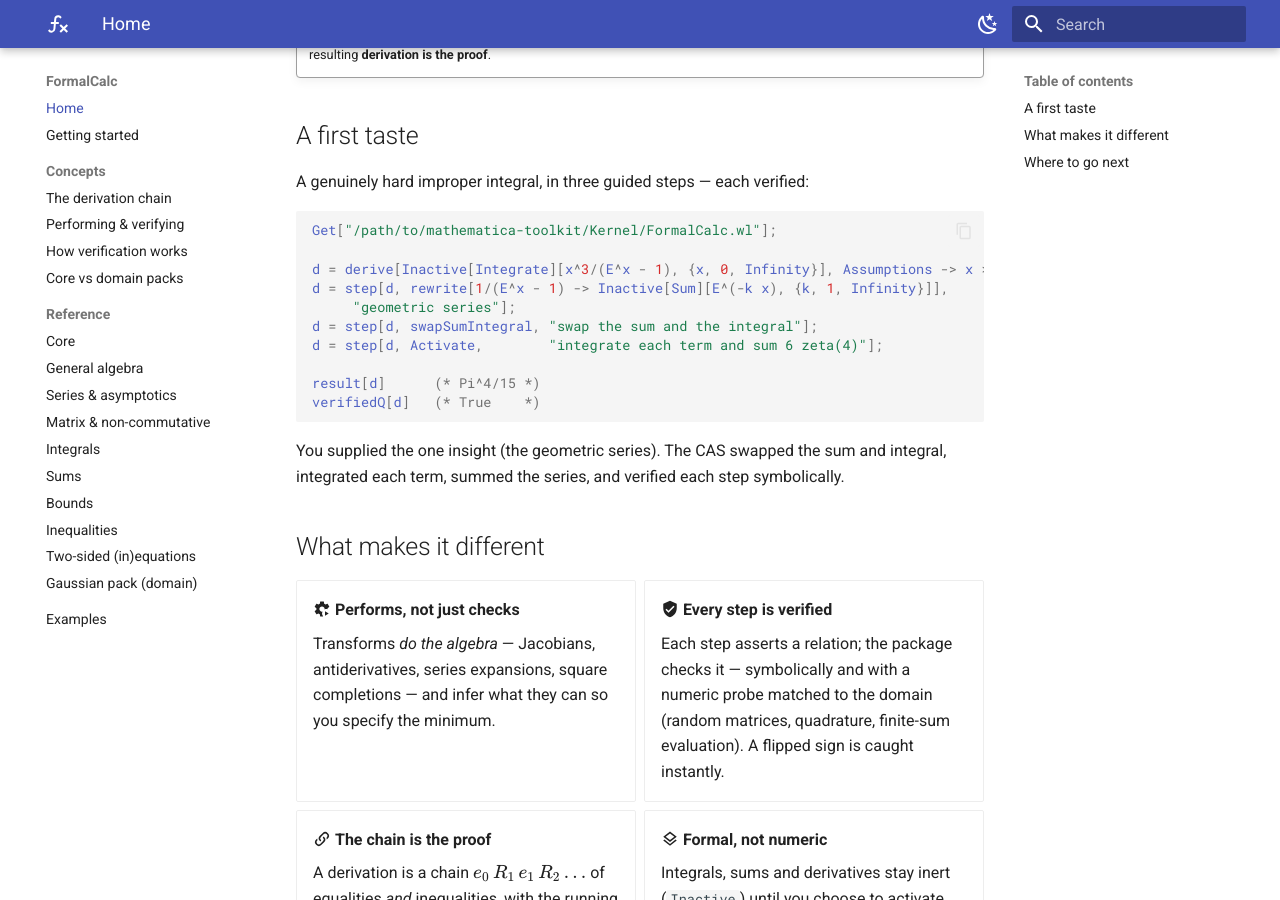
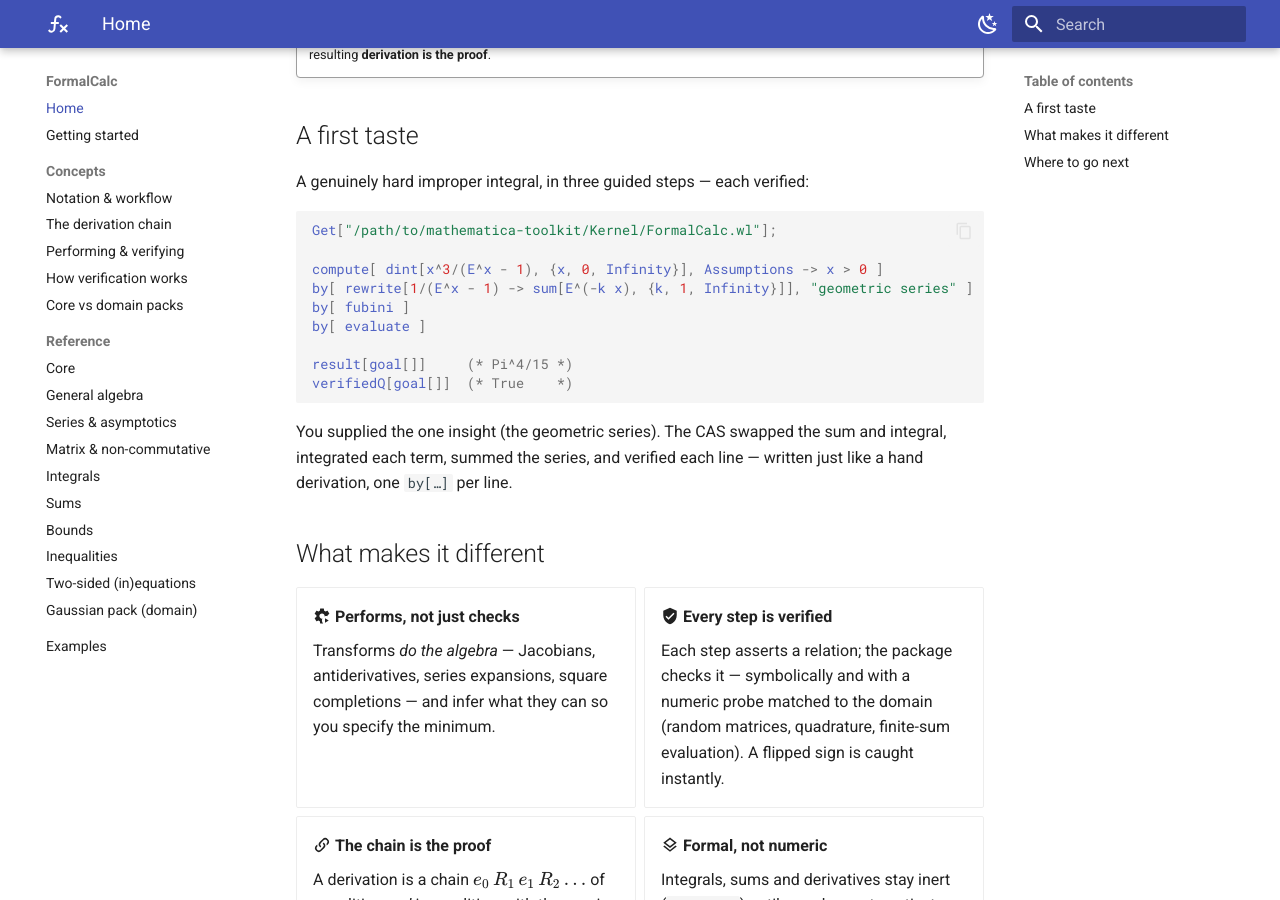
Before and after one commit to ievlevpn/calculemus, an MkDocs documentation site: the page built from docs/index.md, in a window 1280 px wide and 900 px high, scrolled down 395 px. Built offline with MkDocs 1.6.1 and Material for MkDocs 9.7.7, drawn with Linux system fonts in a browser that asks for light colours.

Commit message:
docs: Notation & workflow page; use tactic mode + dint/sum in examples
Add concepts/notation.md (tactic mode compute/by/undo, verbs table, dint/iint/sum
constructors, >op> operator, functional vs tactic). Update the home-page taste and
the examples zeta computation to tactic mode + dint/sum. Builds clean --strict.

Co-Authored-By: Claude Opus 4.8 (1M context) <noreply@anthropic.com>

````diff
--- a/docs/index.md
+++ b/docs/index.md
@@ -20,19 +20,18 @@ A genuinely hard improper integral, in three guided steps — each verified:
 ```mathematica
 Get["/path/to/mathematica-toolkit/Kernel/FormalCalc.wl"];
 
-d = derive[Inactive[Integrate][x^3/(E^x - 1), {x, 0, Infinity}], Assumptions -> x > 0];
-d = step[d, rewrite[1/(E^x - 1) -> Inactive[Sum][E^(-k x), {k, 1, Infinity}]],
-     "geometric series"];
-d = step[d, swapSumIntegral, "swap the sum and the integral"];
-d = step[d, Activate,        "integrate each term and sum 6 zeta(4)"];
+compute[ dint[x^3/(E^x - 1), {x, 0, Infinity}], Assumptions -> x > 0 ]
+by[ rewrite[1/(E^x - 1) -> sum[E^(-k x), {k, 1, Infinity}]], "geometric series" ]
+by[ fubini ]
+by[ evaluate ]
 
-result[d]      (* Pi^4/15 *)
-verifiedQ[d]   (* True    *)
+result[goal[]]     (* Pi^4/15 *)
+verifiedQ[goal[]]  (* True    *)
 ```
 
 You supplied the one insight (the geometric series). The CAS swapped the sum and
-integral, integrated each term, summed the series, and verified each step
-symbolically.
+integral, integrated each term, summed the series, and verified each line —
+written just like a hand derivation, one `by[…]` per line.
 
 ## What makes it different
 
--- a/mkdocs.yml
+++ b/mkdocs.yml
@@ -66,6 +66,7 @@ nav:
   - Home: index.md
   - Getting started: getting-started.md
   - Concepts:
+      - Notation & workflow: concepts/notation.md
       - The derivation chain: concepts/derivations.md
       - Performing & verifying: concepts/performing-and-verifying.md
       - How verification works: concepts/verification.md
````
Also changed, not shown: docs/concepts/notation.md (added, +69 -0 lines), docs/examples.md (+5 -5 lines).
